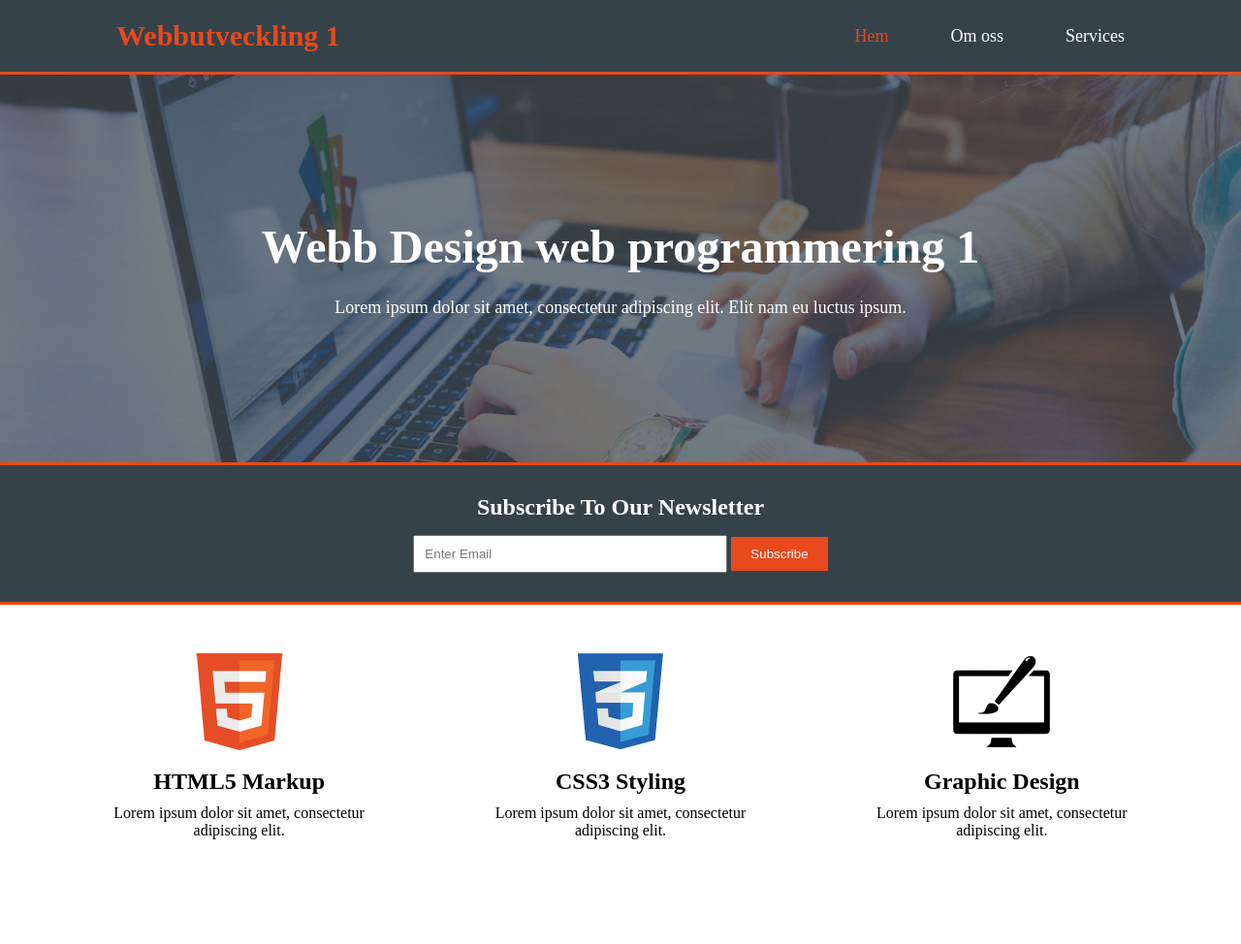
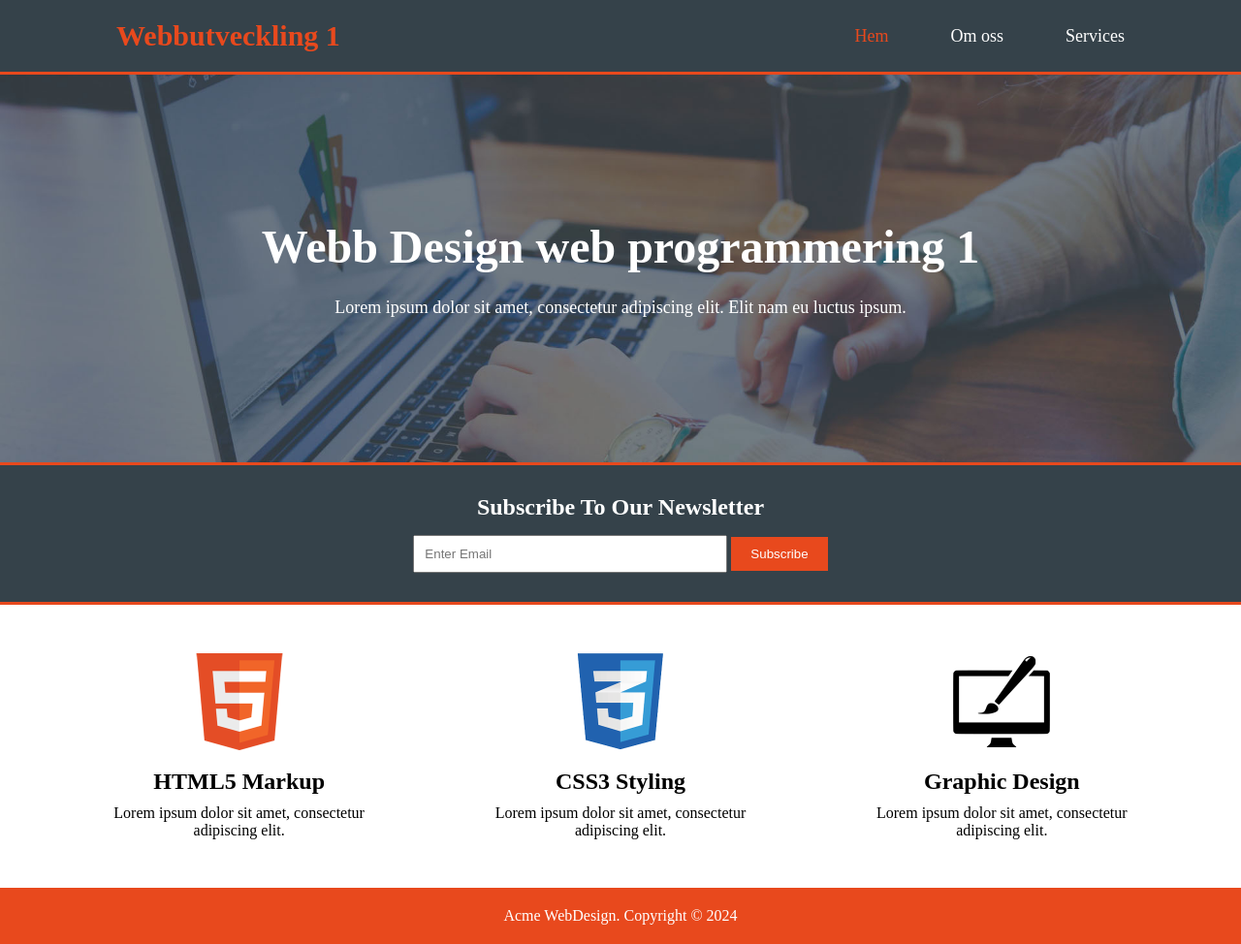
Before and after one commit to TE23D-Sabrie-Vincent/Lek-5-uppg3, a plain HTML site: page index.html in a window 1280 px wide. Shown: the whole page at 97% size. Before the commit the page ends 916 px from the top, so only its background shows below. Drawn offline with Linux system fonts and the light colour scheme.

Commit message:
Gjorde en liten footer i slutet

```diff
--- a/index.html
+++ b/index.html
@@ -51,5 +51,10 @@
     </div>
 </section>
 
+<footer>
+    <p>Acme WebDesign. Copyright &copy; 2024</p>
+</footer>
+
+
 </body>
 </html>
--- a/style.css
+++ b/style.css
@@ -125,3 +125,10 @@
 .feature-box p {
     font-size: 16px;
 }
+
+footer {
+    background-color: #e8491d;
+    color: white;
+    text-align: center;
+    padding: 20px;
+}
```
